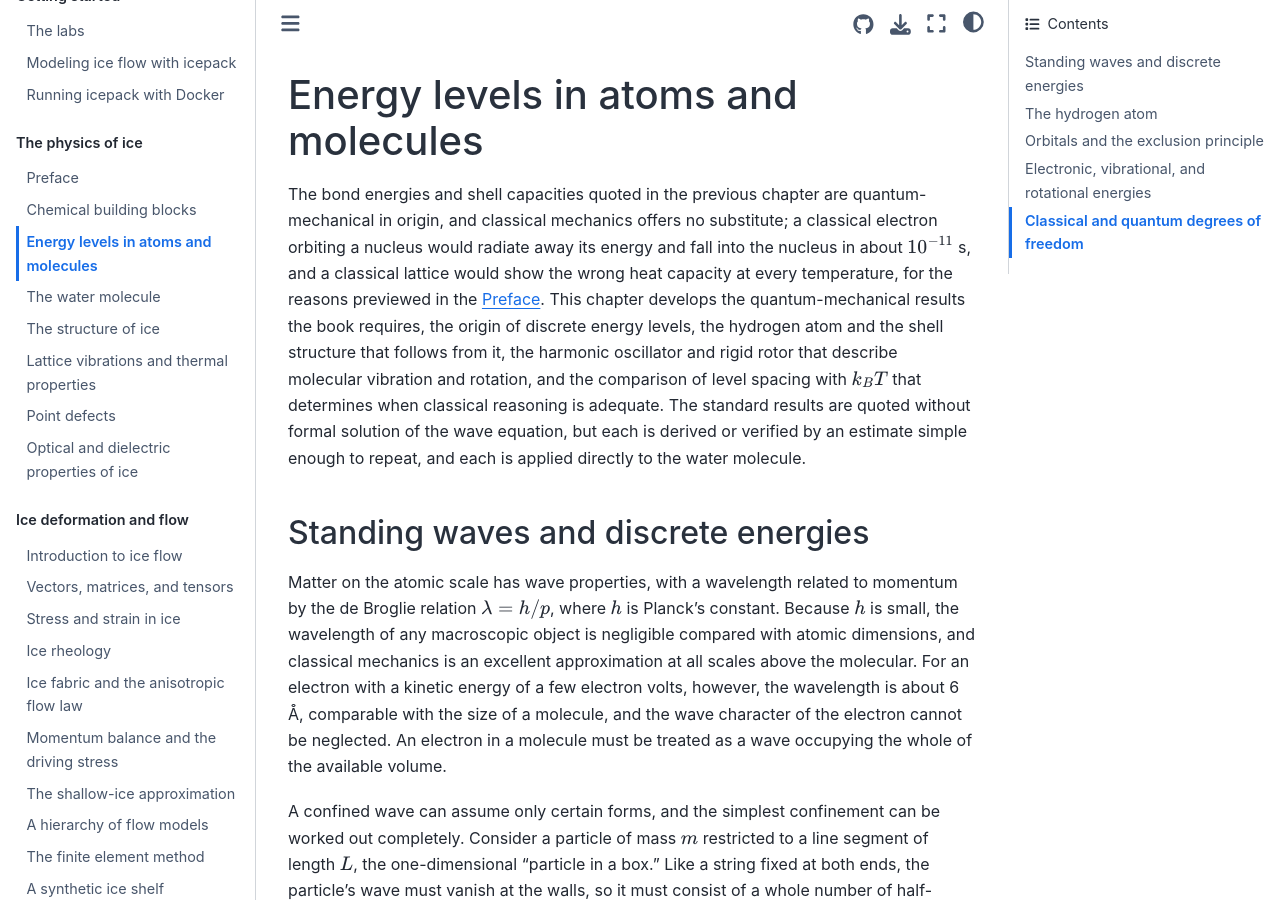
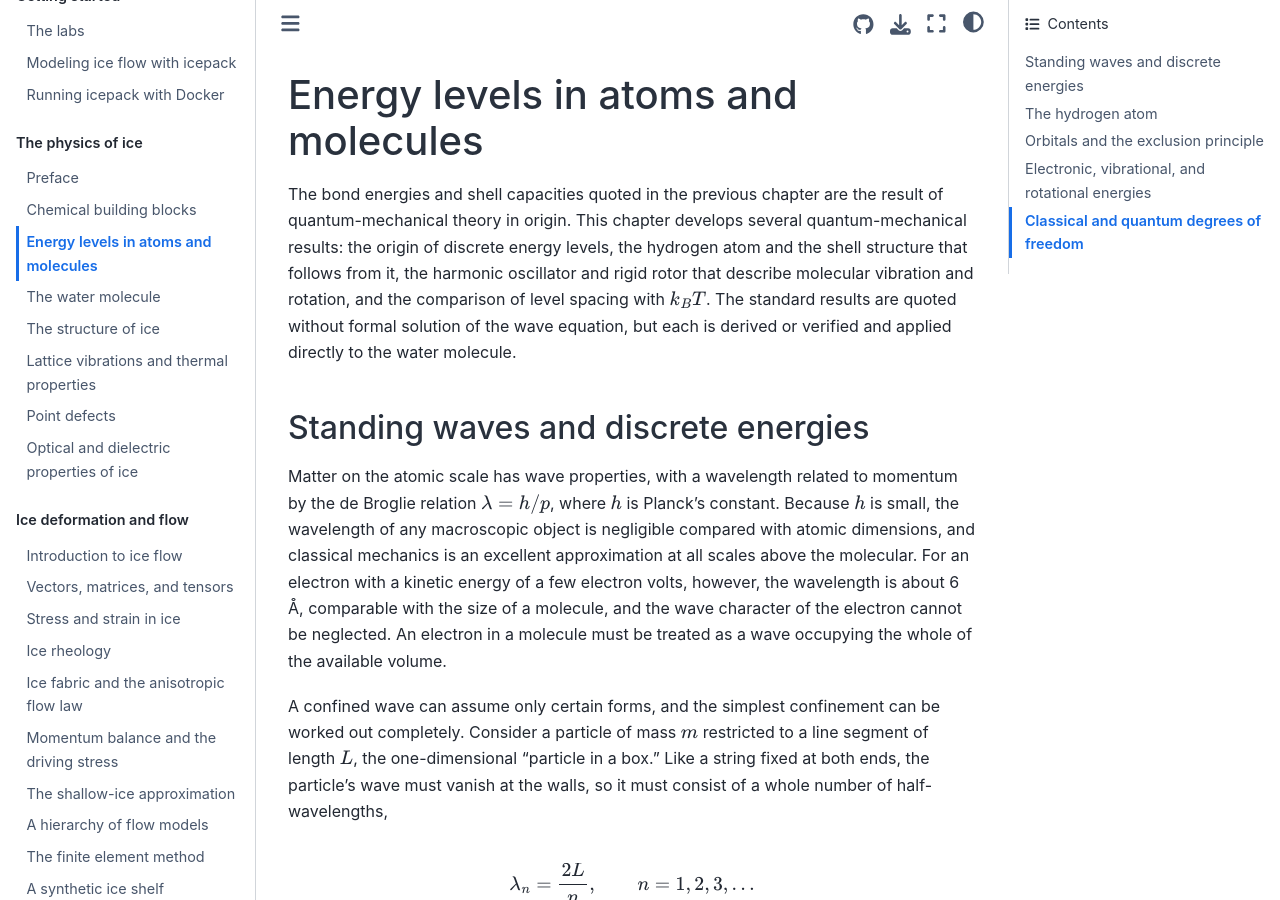
Before and after one commit to rice-glaciology/glaciology-book, a Jupyter Book: the page built from sections/foundations/energy-levels.md, in a window 1280 px wide and 900 px high. Built offline with Jupyter Book 1.0.4 settings and Sphinx 7.4.7 and the Sphinx Book theme 1.1.4, drawn with Linux system fonts in a browser that asks for light colours; pages that are not in the unit, such as notebooks, are missing from menus; cross-references to code outside the pages are shown as plain code.

Commit message:
Update energy-levels.md

```diff
--- a/sections/foundations/energy-levels.md
+++ b/sections/foundations/energy-levels.md
@@ -1,6 +1,6 @@
 # Energy levels in atoms and molecules
 
-The bond energies and shell capacities quoted in the previous chapter are quantum-mechanical in origin, and classical mechanics offers no substitute; a classical electron orbiting a nucleus would radiate away its energy and fall into the nucleus in about $10^{-11}$ s, and a classical lattice would show the wrong heat capacity at every temperature, for the reasons previewed in the {doc}`preface`. This chapter develops the quantum-mechanical results the book requires, the origin of discrete energy levels, the hydrogen atom and the shell structure that follows from it, the harmonic oscillator and rigid rotor that describe molecular vibration and rotation, and the comparison of level spacing with $k_B T$ that determines when classical reasoning is adequate. The standard results are quoted without formal solution of the wave equation, but each is derived or verified by an estimate simple enough to repeat, and each is applied directly to the water molecule.
+The bond energies and shell capacities quoted in the previous chapter are the result of quantum-mechanical theory in origin. This chapter develops several quantum-mechanical results: the origin of discrete energy levels, the hydrogen atom and the shell structure that follows from it, the harmonic oscillator and rigid rotor that describe molecular vibration and rotation, and the comparison of level spacing with $k_B T$. The standard results are quoted without formal solution of the wave equation, but each is derived or verified and applied directly to the water molecule.
 
 ## Standing waves and discrete energies
 
```
